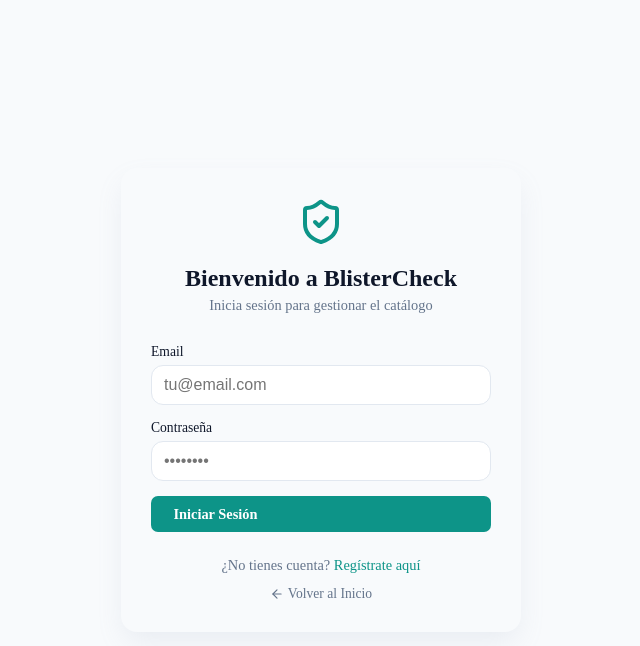
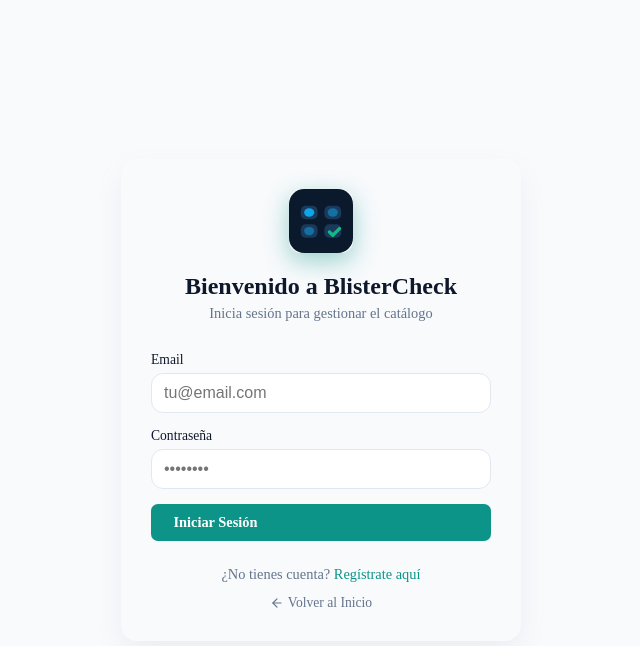
Before and after one commit to fernandolagob18/BlisterCheck, a React (Vite) app: page / in a window 1280 px wide. Both pictures are taken after a click on the button "Iniciar Sesión". Shown: the top 646 px of the page, without its empty margins (319-959 px from the left). Built offline with nearby package versions, Linux system fonts and the light colour scheme; no server answers.

Commit message:
Sustituir iconos genericos por el logo oficial en las pantallas de Login y Registro

```diff
--- a/src/components/auth/Login.jsx
+++ b/src/components/auth/Login.jsx
@@ -26,7 +26,17 @@
     <div className="bc-auth-container">
       <div className="bc-auth-card glass-panel">
         <div className="bc-auth-header">
-          <ShieldCheck size={48} className="bc-auth-icon" />
+          <svg width="64" height="64" viewBox="0 0 38 38" fill="none" xmlns="http://www.w3.org/2000/svg" style={{ flexShrink: 0, borderRadius: 12, boxShadow: '0 8px 24px rgba(13, 148, 136, 0.4)', margin: '0 auto 1rem' }}>
+            <rect width="38" height="38" rx="9" fill="#0b192c"/>
+            <rect x="7" y="10" width="10" height="8" rx="3" fill="#1a3a5c"/>
+            <rect x="21" y="10" width="10" height="8" rx="3" fill="#1a3a5c"/>
+            <rect x="7" y="21" width="10" height="8" rx="3" fill="#1a3a5c"/>
+            <rect x="21" y="21" width="10" height="8" rx="3" fill="#1a3a5c"/>
+            <ellipse cx="12" cy="14" rx="3" ry="2.5" fill="#0ea5e9"/>
+            <ellipse cx="26" cy="14" rx="3" ry="2.5" fill="#0ea5e9" opacity="0.5"/>
+            <ellipse cx="12" cy="25" rx="3" ry="2.5" fill="#0ea5e9" opacity="0.5"/>
+            <polyline points="24,25.5 26,27.5 30,23.5" stroke="#10b981" strokeWidth="2" strokeLinecap="round" strokeLinejoin="round"/>
+          </svg>
           <h2>Bienvenido a BlisterCheck</h2>
           <p>Inicia sesión para gestionar el catálogo</p>
         </div>
--- a/src/components/auth/Register.jsx
+++ b/src/components/auth/Register.jsx
@@ -64,7 +64,17 @@
     <div className="bc-auth-container">
       <div className="bc-auth-card glass-panel">
         <div className="bc-auth-header">
-          <ShieldCheck size={48} className="bc-auth-icon" />
+          <svg width="64" height="64" viewBox="0 0 38 38" fill="none" xmlns="http://www.w3.org/2000/svg" style={{ flexShrink: 0, borderRadius: 12, boxShadow: '0 8px 24px rgba(13, 148, 136, 0.4)', margin: '0 auto 1rem' }}>
+            <rect width="38" height="38" rx="9" fill="#0b192c"/>
+            <rect x="7" y="10" width="10" height="8" rx="3" fill="#1a3a5c"/>
+            <rect x="21" y="10" width="10" height="8" rx="3" fill="#1a3a5c"/>
+            <rect x="7" y="21" width="10" height="8" rx="3" fill="#1a3a5c"/>
+            <rect x="21" y="21" width="10" height="8" rx="3" fill="#1a3a5c"/>
+            <ellipse cx="12" cy="14" rx="3" ry="2.5" fill="#0ea5e9"/>
+            <ellipse cx="26" cy="14" rx="3" ry="2.5" fill="#0ea5e9" opacity="0.5"/>
+            <ellipse cx="12" cy="25" rx="3" ry="2.5" fill="#0ea5e9" opacity="0.5"/>
+            <polyline points="24,25.5 26,27.5 30,23.5" stroke="#10b981" strokeWidth="2" strokeLinecap="round" strokeLinejoin="round"/>
+          </svg>
           <h2>Crear Cuenta</h2>
           <p>Únete a BlisterCheck</p>
         </div>
--- a/src/components/blistercheck/BlisterCheckUploadMeds.jsx
+++ b/src/components/blistercheck/BlisterCheckUploadMeds.jsx
@@ -44,7 +44,11 @@
         for (let i = 1; i < json.length; i++) {
           const row = json[i];
           if (row && row[cnIndex]) {
-            extractedCns.push(String(row[cnIndex]).trim());
+            const rawValue = String(row[cnIndex]);
+            const match = rawValue.match(/\d{6,7}/);
+            if (match) {
+              extractedCns.push(match[0]);
+            }
           }
         }
 
```
